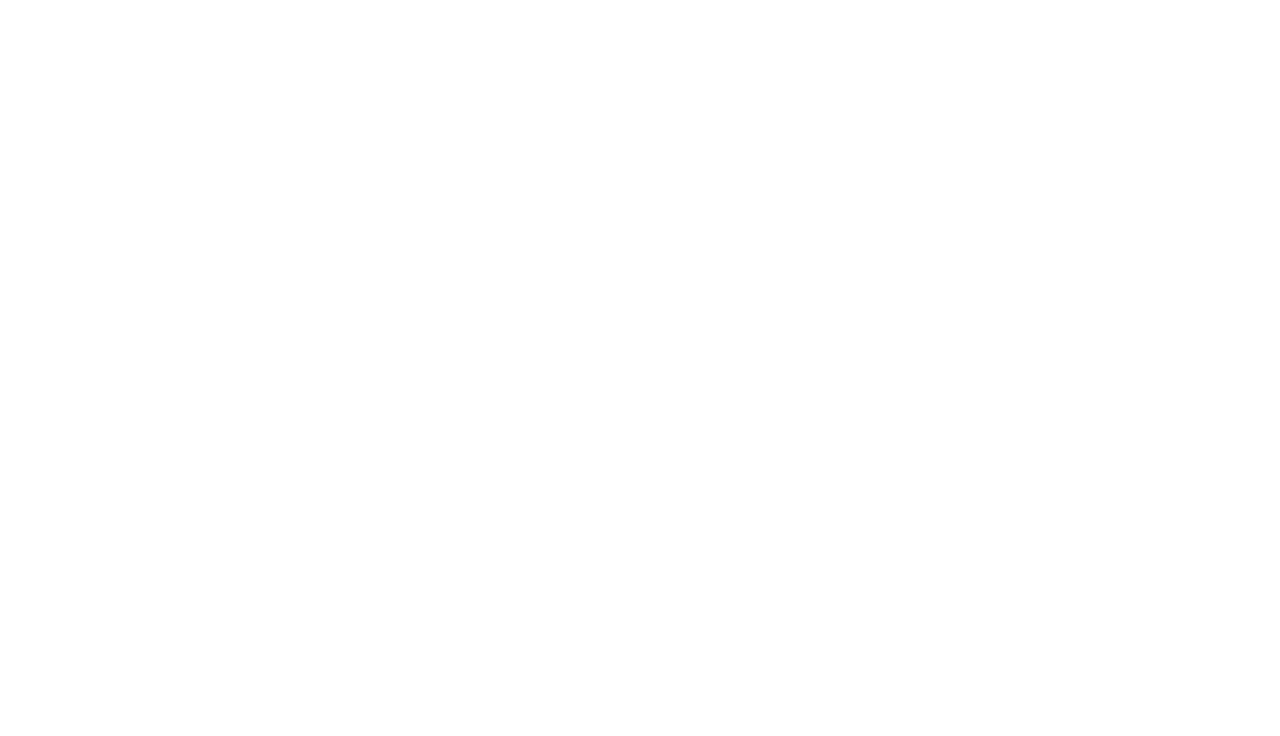
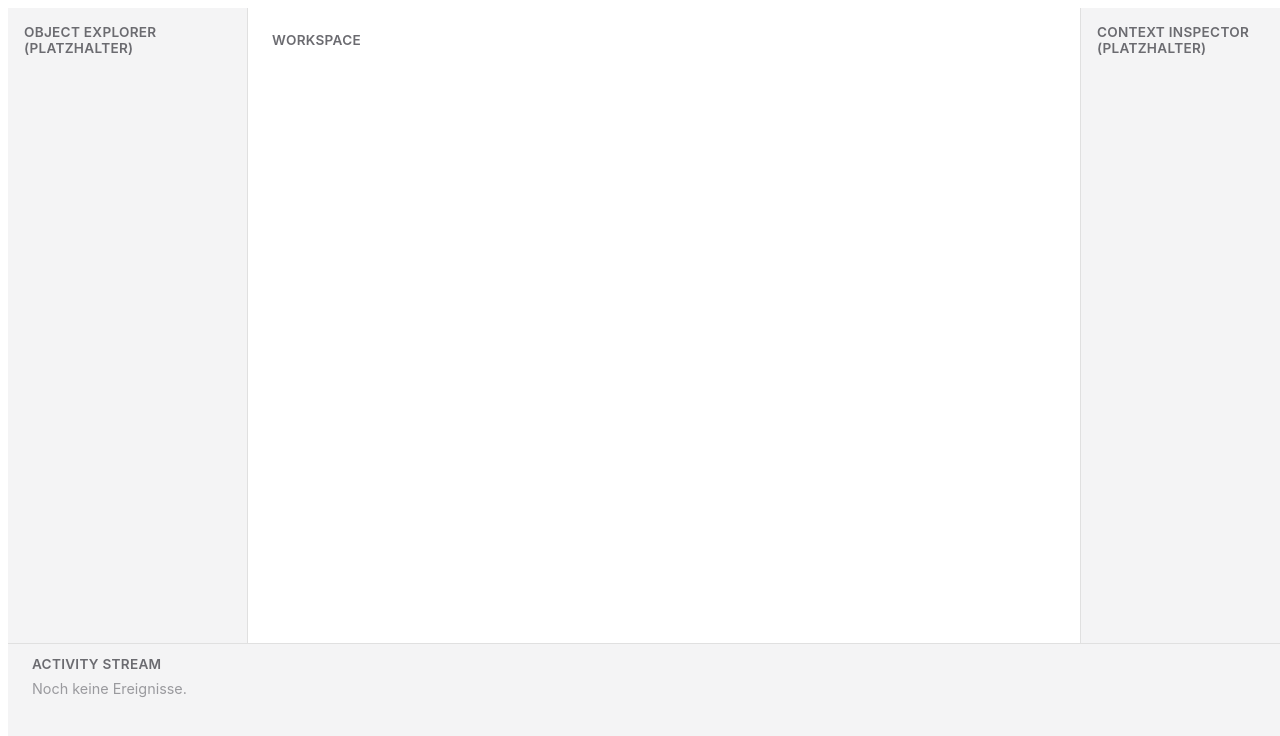
Before and after one commit to Gochness/Atlas, a React (Vite) app in the folder THE PLATFORM/: page / in a window 1280 px wide. Shown: the top 736 px of the page. Built offline with nearby package versions, Linux system fonts and the light colour scheme.

Commit message:
Add Workspace layout – four spatial regions as placeholders

```diff
--- a/THE PLATFORM/src/App.tsx
+++ b/THE PLATFORM/src/App.tsx
@@ -1,9 +1,12 @@
-// Platzhalter-Einstiegspunkt. Enthaelt bewusst keine Komponenten-
-// Implementierung – siehe THE NORTH STAR/PLATFORM_FRONTEND_ARCHITECTURE_v1.md
-// fuer die vorgesehenen Komponenten (Workspace, ObjectExplorer,
-// ObjectEditor, ContextInspector, ActivityStream, DeveloperMode).
+import { Workspace } from "./components/Workspace";
+
+// Einstiegspunkt. Rendert ausschliesslich die Workspace-Komponente
+// (raeumliche Grundstruktur, keine Plattformdaten, keine API-Anbindung).
+// Weitere Komponenten (ObjectEditor, DeveloperMode als eigenstaendige
+// Komponenten) sind noch nicht implementiert – siehe
+// THE NORTH STAR/PLATFORM_FRONTEND_ARCHITECTURE_v1.md.
 function App() {
-  return null;
+  return <Workspace />;
 }
 
 export default App;
--- /dev/null
+++ b/THE PLATFORM/src/components/Workspace/Workspace.css
@@ -0,0 +1,66 @@
+/* Vorläufige Implementierungsentscheidung für den Prototyp.
+   Die Breite des Object Explorers ist derzeit nicht durch die
+   UX-Spezifikation festgelegt. */
+
+.workspace-shell {
+  display: flex;
+  flex-direction: column;
+  height: 100vh;
+  width: 100vw;
+  font-family: -apple-system, BlinkMacSystemFont, "Segoe UI", sans-serif;
+  color: #1c1c1e;
+  background: #fafafa;
+}
+
+.workspace-main {
+  flex: 1;
+  min-height: 0;
+  display: grid;
+  grid-template-columns: 240px 4fr 1fr;
+}
+
+.object-explorer,
+.context-inspector {
+  overflow-y: auto;
+  padding: 16px;
+}
+
+.object-explorer {
+  border-right: 1px solid #e0e0e0;
+  background: #f4f4f5;
+}
+
+.context-inspector {
+  border-left: 1px solid #e0e0e0;
+  background: #f4f4f5;
+}
+
+.workspace-content {
+  overflow-y: auto;
+  padding: 24px;
+  background: #ffffff;
+}
+
+.activity-stream {
+  flex-shrink: 0;
+  height: 140px;
+  overflow-y: auto;
+  padding: 12px 24px;
+  border-top: 1px solid #e0e0e0;
+  background: #f4f4f5;
+}
+
+.placeholder-label {
+  margin: 0 0 8px 0;
+  font-size: 0.85rem;
+  font-weight: 600;
+  letter-spacing: 0.02em;
+  color: #6b6b70;
+  text-transform: uppercase;
+}
+
+.empty-state {
+  margin: 0;
+  font-size: 0.9rem;
+  color: #9a9a9e;
+}
--- /dev/null
+++ b/THE PLATFORM/src/components/Workspace/Workspace.tsx
@@ -0,0 +1,42 @@
+import "./Workspace.css";
+
+// Workspace: die zentrale Koordinationskomponente (siehe
+// PLATFORM_FRONTEND_ARCHITECTURE_v1.md, Abschnitt 3). Sie legt die
+// raeumliche Grundstruktur aus PLATFORM_UX_v1.md an:
+//
+//   Object Explorer (links) | Workspace (zentral) | Context Inspector (rechts)
+//   -------------------------------------------------------------------------
+//   Activity Stream (unten, ueber die volle Breite)
+//
+// Object Explorer und Context Inspector sind hier nur als Platzhalter-
+// Regionen gerendert, nicht als eigene Komponenten (deren Verzeichnisse
+// unter src/components/ bleiben bewusst leer) - das ist ausdruecklich
+// nicht Teil dieses Schritts.
+//
+// Keine Plattformdaten, keine API-Anbindung, keine Object-Logik.
+export function Workspace() {
+  return (
+    <div className="workspace-shell">
+      <div className="workspace-main">
+        <aside className="object-explorer" aria-label="Object Explorer">
+          <p className="placeholder-label">Object Explorer (Platzhalter)</p>
+        </aside>
+
+        <main className="workspace-content">
+          <p className="placeholder-label">Workspace</p>
+        </main>
+
+        <aside className="context-inspector" aria-label="Context Inspector">
+          <p className="placeholder-label">Context Inspector (Platzhalter)</p>
+        </aside>
+      </div>
+
+      <footer className="activity-stream" aria-label="Activity Stream">
+        <p className="placeholder-label">Activity Stream</p>
+        <p className="empty-state">Noch keine Ereignisse.</p>
+      </footer>
+    </div>
+  );
+}
+
+export default Workspace;
--- /dev/null
+++ b/THE PLATFORM/src/components/Workspace/index.ts
@@ -0,0 +1 @@
+export { Workspace, default } from "./Workspace";
--- a/THE PLATFORM/tsconfig.json
+++ b/THE PLATFORM/tsconfig.json
@@ -1,5 +1,6 @@
 {
   "compilerOptions": {
+    "tsBuildInfoFile": "./node_modules/.tmp/tsconfig.app.tsbuildinfo",
     "target": "ES2022",
     "useDefineForClassFields": true,
     "lib": ["ES2023", "DOM", "DOM.Iterable"],
--- a/THE PLATFORM/tsconfig.node.json
+++ b/THE PLATFORM/tsconfig.node.json
@@ -1,14 +1,15 @@
 {
   "compilerOptions": {
+    "composite": true,
+    "emitDeclarationOnly": true,
+    "tsBuildInfoFile": "./node_modules/.tmp/tsconfig.node.tsbuildinfo",
     "target": "ES2023",
     "lib": ["ES2023"],
     "module": "ESNext",
     "skipLibCheck": true,
     "moduleResolution": "Bundler",
-    "allowImportingTsExtensions": true,
     "isolatedModules": true,
     "moduleDetection": "force",
-    "noEmit": true,
     "strict": true
   },
   "include": ["vite.config.ts"]
```
Also changed, not shown: 2 other files (tests, documents, lock files or other folders).
